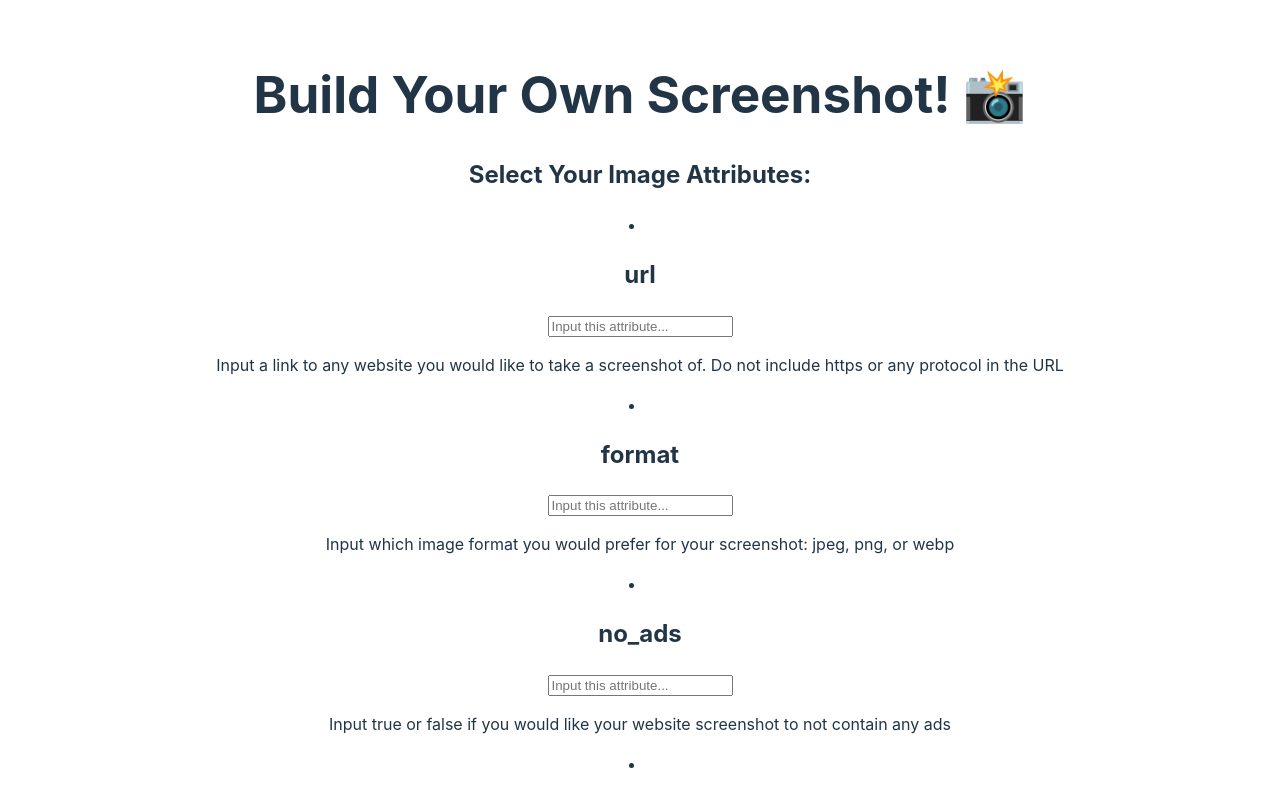
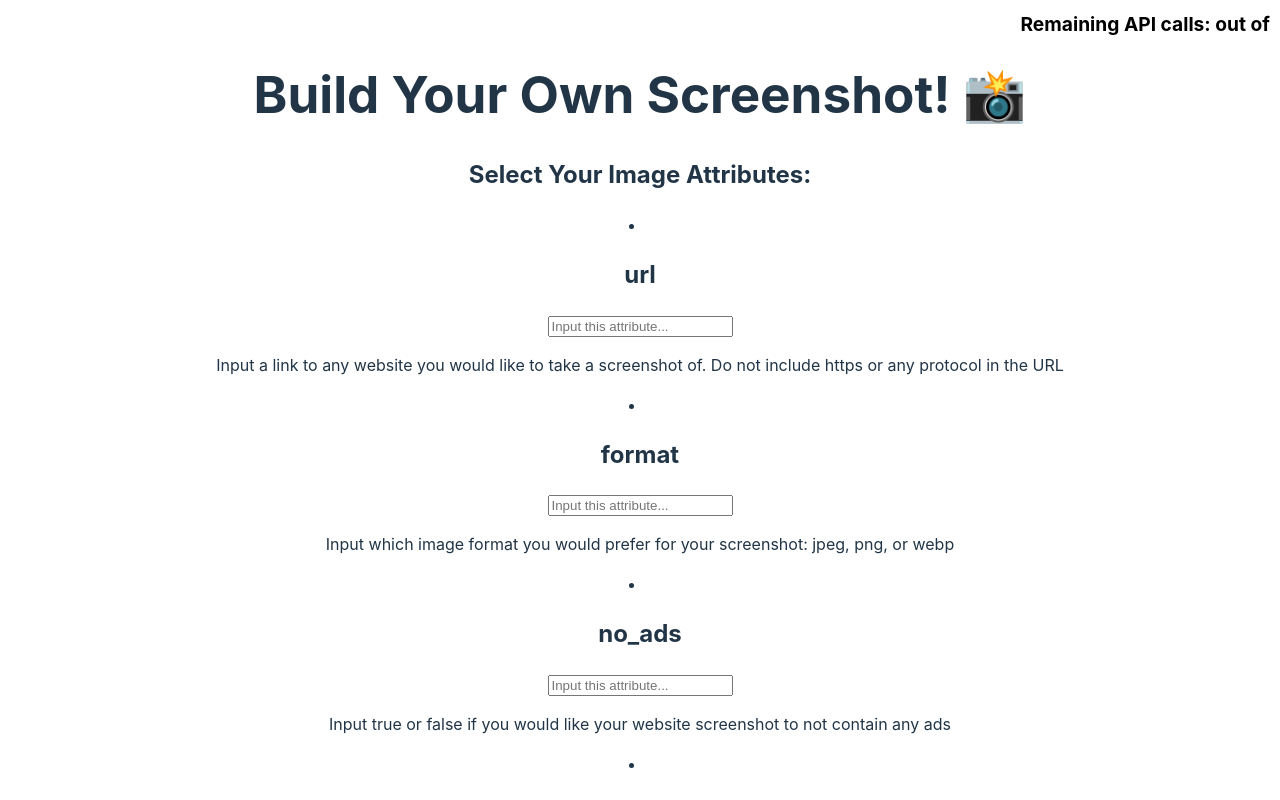
Before and after one commit to trucdg/codePath-lab4, a React (Vite) app in the folder screen-cap/: page / in a window 1280 px wide. Shown: the top 800 px of the page. Built offline with nearby package versions, Linux system fonts and the light colour scheme.

Commit message:
add query quota reminder to the top of the page

```diff
--- a/screen-cap/src/App.jsx
+++ b/screen-cap/src/App.jsx
@@ -27,6 +27,7 @@ function App() {
         return [...prevState, json.url];
       });
       reset();
+      getQuota();
     }
   };
 
@@ -73,10 +74,32 @@ function App() {
       height: "",
     });
   };
+  const [quota, setQuota] = useState({
+    limit: "",
+    remaining: "",
+    reset: "",
+  });
+
+  const getQuota = async () => {
+    let response = await fetch(
+      `https://api.apiflash.com/v1/urltoimage/quota?access_key=${ACCESS_KEY}`
+    );
+    let json = await response.json();
+    console.log(json);
+    setQuota(json);
+  };
 
   return (
     <div className="whole-page">
       <h1>Build Your Own Screenshot! 📸</h1>
+      {quota ? (
+        <p className="quota">
+          {" "}
+          Remaining API calls: {quota.remaining} out of {quota.limit}
+        </p>
+      ) : (
+        <p></p>
+      )}
       <APIForm
         inputs={inputs}
         handleChange={(event) => {
--- a/screen-cap/src/index.css
+++ b/screen-cap/src/index.css
@@ -67,3 +67,13 @@ button:focus-visible {
     background-color: #f9f9f9;
   }
 }
+
+.quota {
+  position: absolute;
+  right: 0;
+  top: 0;
+  margin: 10px;
+  color: black;
+  font-size: larger;
+  font-weight: 700;
+}
```
